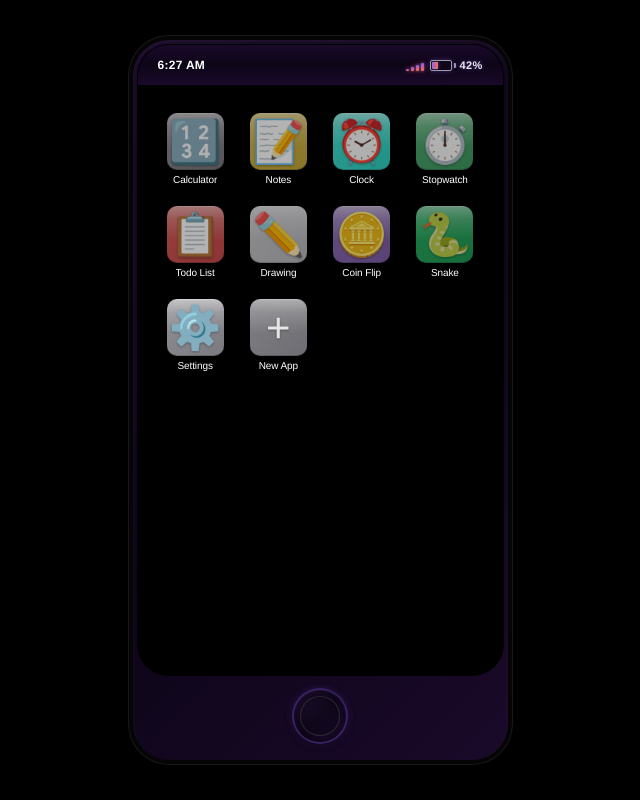
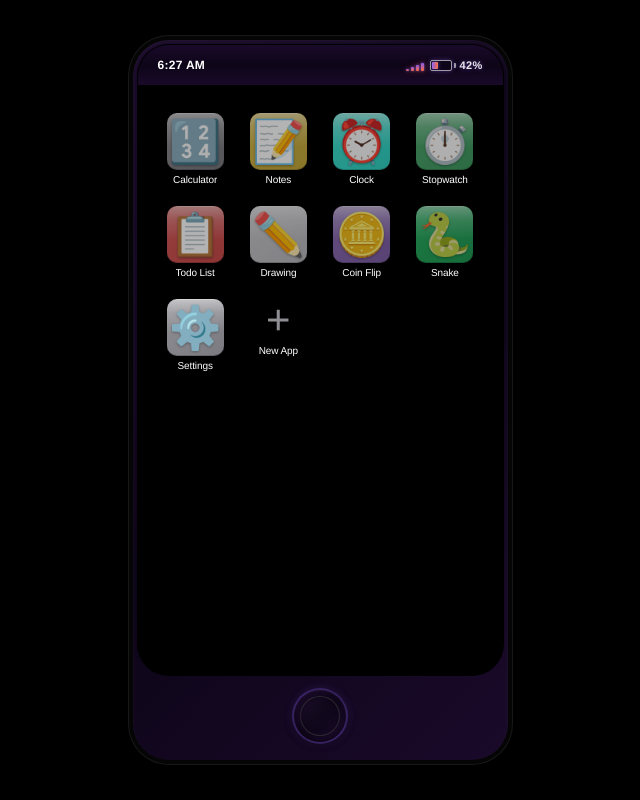
Before and after one commit to retired-wizard/vibephone, a Next.js app: page / in a window 1280 px wide. Shown: the whole page, without its empty margins (320-960 px from the left). Built offline with nearby package versions, Linux system fonts and the light colour scheme.

Commit message:
Simplify add app icon to plain plus sign without icon frame background

```diff
--- a/app/api/list-models/route.ts
+++ b/app/api/list-models/route.ts
@@ -106,9 +106,10 @@ export async function GET() {
       const promptPricePerMillion = promptPricePerToken * 1000000
       const completionPricePerMillion = completionPricePerToken * 1000000
 
-      // Format price strings and remove trailing zeros (e.g., "1.5000" -> "1.5", "15.0000" -> "15")
+      // Format price strings to 2 decimal places and remove trailing zeros (e.g., "1.50" -> "1.5", "15.00" -> "15")
       const formatPrice = (price: number): string => {
-        return price.toString().replace(/\.0+$/, '').replace(/(\.[0-9]*?)0+$/, '$1')
+        const formatted = price.toFixed(2)
+        return formatted.replace(/\.0+$/, '').replace(/(\.[0-9]*?)0+$/, '$1')
       }
 
       return {
--- a/app/components/SettingsApp.tsx
+++ b/app/components/SettingsApp.tsx
@@ -72,7 +72,7 @@ export default function SettingsApp({ onModelChange }: SettingsAppProps) {
     if (price === undefined || price === null) return 'N/A'
     const numPrice = typeof price === 'string' ? parseFloat(price) : price
     if (numPrice === 0) return 'Free'
-    return `$${numPrice.toFixed(4)}`
+    return `$${numPrice.toFixed(2)}`
   }
 
   return (
--- a/app/globals.css
+++ b/app/globals.css
@@ -98,6 +98,40 @@ body {
 @keyframes spin {
   from { transform: rotate(0deg); }
   to { transform: rotate(360deg); }
+}
+
+/* Magic pulse animation for signal bars */
+@keyframes magicPulse {
+  0%, 100% {
+    opacity: 0.8;
+    box-shadow:
+      0 0 4px rgba(139, 92, 246, 0.8),
+      0 0 8px rgba(255, 107, 53, 0.6),
+      inset 0 0 2px rgba(255, 255, 255, 0.3);
+  }
+  50% {
+    opacity: 1;
+    box-shadow:
+      0 0 8px rgba(139, 92, 246, 1),
+      0 0 16px rgba(255, 107, 53, 0.9),
+      0 0 24px rgba(139, 92, 246, 0.5),
+      inset 0 0 3px rgba(255, 255, 255, 0.5);
+  }
+}
+
+/* Sparkle shimmer animation for signal bars */
+@keyframes sparkleShimmer {
+  0% {
+    transform: translateY(-100%);
+    opacity: 0;
+  }
+  50% {
+    opacity: 1;
+  }
+  100% {
+    transform: translateY(100%);
+    opacity: 0;
+  }
 }
 
 /* Magic sparks animation */
--- a/app/page.tsx
+++ b/app/page.tsx
@@ -1943,7 +1943,7 @@ export default function Home() {
                 <div style={{ position: 'relative', width: '100%', height: '100%', pointerEvents: 'auto' }}>
                   <iframe
                     srcDoc={appHtml}
-                    sandbox="allow-scripts allow-same-origin allow-forms"
+                    sandbox="allow-scripts allow-same-origin allow-forms allow-top-navigation allow-popups allow-popups-to-escape-sandbox"
                     style={{
                       width: '100%',
                       height: '100%',
@@ -2173,52 +2173,23 @@ export default function Home() {
                 }}
                 onClick={() => setShowAddAppDialog(true)}
               >
-                {/* Plus Icon - Authentic iOS 1-4 style */}
+                {/* Plus Icon */}
                 <div
-                  className="ios-icon-shadow ios-icon-gloss"
                   style={{
-                    width: '57px',
-                    height: '57px',
-                    borderRadius: '10px',
-                    background: 'linear-gradient(135deg, #8E8E93 0%, #7A7A80 100%)',
                     display: 'flex',
                     alignItems: 'center',
                     justifyContent: 'center',
                     fontSize: '42px',
                     marginBottom: '4px',
-                    border: 'none',
-                    position: 'relative',
-                    boxShadow:
-                      '0 1px 3px rgba(0, 0, 0, 0.5),' +
-                      'inset 0 1px 0 rgba(255, 255, 255, 0.3),' +
-                      'inset 0 -1px 0 rgba(0, 0, 0, 0.2)',
                     lineHeight: '1',
                     userSelect: 'none',
                     WebkitUserSelect: 'none',
                     MozUserSelect: 'none',
                     msUserSelect: 'none',
-                    opacity: 0.9,
-                    transition: 'opacity 0.3s ease'
+                    color: '#8E8E93'
                   }}
                 >
-                  <span style={{
-                    position: 'relative',
-                    zIndex: 1,
-                    filter: 'drop-shadow(0 1px 1px rgba(0, 0, 0, 0.3))',
-                    display: 'flex',
-                    alignItems: 'center',
-                    justifyContent: 'center',
-                    lineHeight: '1',
-                    verticalAlign: 'middle',
-                    userSelect: 'none',
-                    WebkitUserSelect: 'none',
-                    MozUserSelect: 'none',
-                    msUserSelect: 'none',
-                    color: '#fff',
-                    fontWeight: '300'
-                  }}>
-                    +
-                  </span>
+                  +
                 </div>
 
                 {/* Plus Label */}
```
